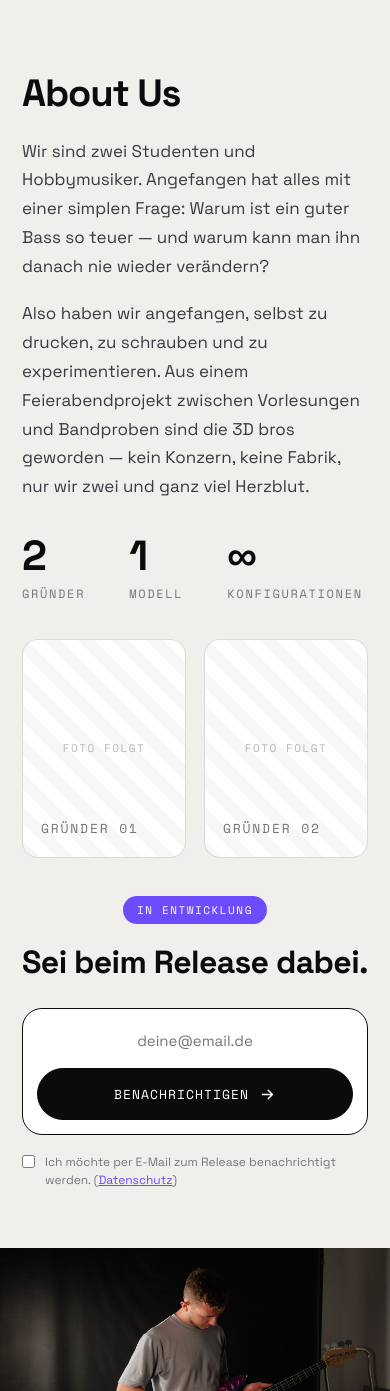
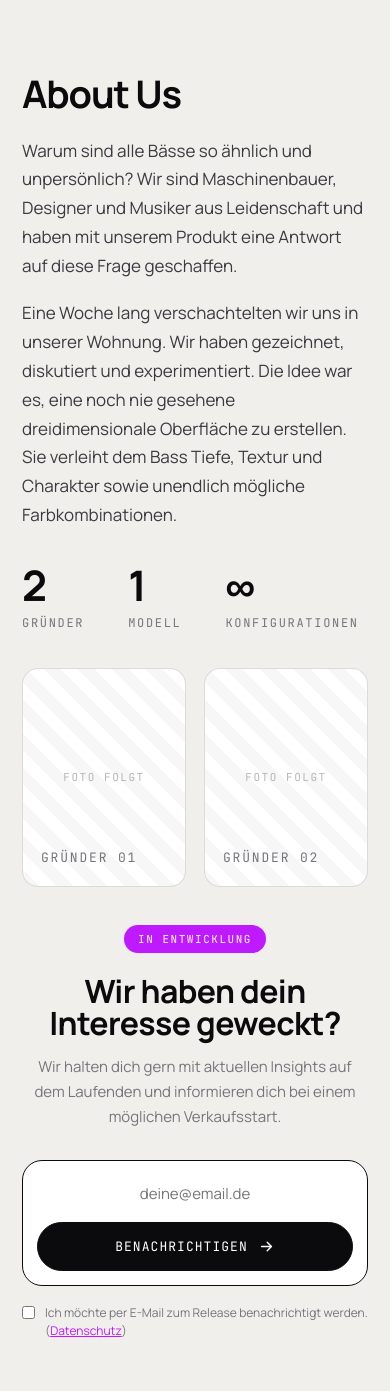
Before and after one commit to kecki03/Bass_Website, a Flask app: page / in a window 390 px wide. Shown: the part 2347-3738 px from the top of the page. Run offline with Flask 3, Linux system fonts and the light colour scheme.

Commit message:
Feinschliff Startseite: Schriften, Akzentfarbe, Texte & Fixes (#2)
- Schriften ueber CSS-Variablen: Manrope (Sans) + JetBrains Mono (Mono)
- Akzentfarbe einheitlich auf #be19ff (Startseite, Konfigurator, Hero)
- Topbar auf Deutsch (Prozess, Ueber uns), Release-Infotext ergaenzt
- Mobile: Einklapp-Feld (Dropbox) wieder schliessbar (Hover nur mit echtem Zeiger)
- "Der Prozess" halbtransparent & zentriert
- Scrollbar schlanker/abgerundet, faerbt beim Hover in die Akzentfarbe

Co-authored-by: Clemens Keckeis <clemens.keckeis@tu-berlin.de>
Co-authored-by: Claude Opus 4.8 <noreply@anthropic.com>

```diff
--- a/static/css/landing-v2.css
+++ b/static/css/landing-v2.css
@@ -11,15 +11,37 @@
     --ink:     #0b0b0d;
     --muted:   #75757c;
     --line:    rgba(0,0,0,0.14);
-    --accent:  #6d4bff;
+    --accent:  #be19ff;
     --maxw:    1280px;
+    /* Haupt-Schrift (grosse Schlagworte + Fliesstext). Frueher "Space Grotesk". */
+    --sans:    "Manrope", system-ui, sans-serif;
+    /* Technische Monospace-Schrift (Logo, Buttons, Labels). Hier zentral
+       aendern, um die Schrift ueberall auf der Startseite zu wechseln.
+       Frueher "Space Mono" – das hatte die auffaelligen Slab-Serifen an B/D. */
+    --mono:    "JetBrains Mono", ui-monospace, "SFMono-Regular", Menlo, monospace;
 }
 
 html { scroll-behavior: smooth; -webkit-text-size-adjust: 100%; }
 html, body { overflow-x: hidden; }
 
+/* ---------- Scrollbar (schlank, abgerundet, dezent) ---------- */
+/* Firefox */
+html { scrollbar-width: thin; scrollbar-color: rgba(11,11,13,0.28) transparent; }
+/* WebKit (Chrome/Edge/Safari): schwebender Pill-Thumb dank transparentem
+   Rand + background-clip; faerbt beim Hover in die Akzentfarbe. */
+::-webkit-scrollbar { width: 11px; }
+::-webkit-scrollbar-track { background: transparent; }
+::-webkit-scrollbar-thumb {
+    background: rgba(11,11,13,0.26);
+    border-radius: 999px;
+    border: 3px solid transparent;
+    background-clip: padding-box;
+    transition: background-color .2s;
+}
+::-webkit-scrollbar-thumb:hover { background: var(--accent); background-clip: padding-box; }
+
 body.landing-v2 {
-    font-family: "Space Grotesk", system-ui, sans-serif;
+    font-family: var(--sans);
     background: var(--bg);
     color: var(--ink);
     -webkit-font-smoothing: antialiased;
@@ -40,7 +62,7 @@ body.landing-v2 {
 .landing-v2 img { display: block; max-width: 100%; }
 
 .mono {
-    font-family: "Space Mono", ui-monospace, "SFMono-Regular", Menlo, monospace;
+    font-family: var(--mono);
     letter-spacing: 0.14em; text-transform: uppercase;
 }
 .wrap { max-width: var(--maxw); margin: 0 auto; padding: 0 34px; }
@@ -80,7 +102,7 @@ body.landing-v2 {
 .btn {
     display: inline-flex; align-items: center; gap: 10px;
     padding: 15px 26px; border-radius: 999px;
-    font-family: "Space Mono", monospace; font-size: 13px; letter-spacing: 0.08em; text-transform: uppercase;
+    font-family: var(--mono); font-size: 13px; letter-spacing: 0.08em; text-transform: uppercase;
     border: 1px solid var(--ink); background: var(--ink); color: var(--panel);
     cursor: pointer;
     transition: transform .2s, box-shadow .3s, background .2s, color .2s;
@@ -221,9 +250,10 @@ body.landing-v2 {
 .release__tag {
     display: inline-block; padding: 6px 14px; border-radius: 999px;
     background: var(--accent); color: #fff;
-    font-family: "Space Mono", monospace; font-size: 11px; letter-spacing: 0.14em; text-transform: uppercase; margin-bottom: 22px;
+    font-family: var(--mono); font-size: 11px; letter-spacing: 0.14em; text-transform: uppercase; margin-bottom: 22px;
 }
-.release__title { font-size: clamp(32px, 5.5vw, 62px); font-weight: 700; letter-spacing: -0.02em; line-height: 1.0; margin-bottom: 30px; }
+.release__title { font-size: clamp(32px, 5.5vw, 62px); font-weight: 700; letter-spacing: -0.02em; line-height: 1.0; margin-bottom: 16px; }
+.release__lead { max-width: 520px; margin: 0 auto 30px; color: var(--muted); font-size: 15px; line-height: 1.65; }
 .newsletter { max-width: 480px; margin: 0 auto; }
 .newsletter__row { display: flex; gap: 10px; border: 1px solid var(--ink); border-radius: 999px; padding: 6px 6px 6px 20px; background: var(--panel); }
 .newsletter input[type="email"] { flex: 1; border: none; background: transparent; color: var(--ink); font-family: inherit; font-size: 15px; outline: none; }
--- a/templates/admin/dashboard.html
+++ b/templates/admin/dashboard.html
@@ -5,7 +5,7 @@
     <meta name="viewport" content="width=device-width, initial-scale=1">
     <meta name="robots" content="noindex, nofollow">
     <title>3D Bros — Admin-Dashboard</title>
-    <link href="https://fonts.googleapis.com/css2?family=Space+Grotesk:wght@400;500;700&display=swap" rel="stylesheet">
+    <link href="https://fonts.googleapis.com/css2?family=Manrope:wght@400;500;700;800&display=swap" rel="stylesheet">
     <link rel="stylesheet" href="{{ url_for('static', filename='css/style.css') }}">
     <style>
         .admin-wrap { max-width: 1100px; margin: 0 auto; padding: 24px 20px 80px; }
--- a/templates/admin/login.html
+++ b/templates/admin/login.html
@@ -5,7 +5,7 @@
     <meta name="viewport" content="width=device-width, initial-scale=1">
     <meta name="robots" content="noindex, nofollow">
     <title>3D Bros — Admin-Login</title>
-    <link href="https://fonts.googleapis.com/css2?family=Space+Grotesk:wght@400;500;700&display=swap" rel="stylesheet">
+    <link href="https://fonts.googleapis.com/css2?family=Manrope:wght@400;500;700;800&display=swap" rel="stylesheet">
     <link rel="stylesheet" href="{{ url_for('static', filename='css/style.css') }}">
     <style>
         .admin-auth {
--- a/templates/configurator.html
+++ b/templates/configurator.html
@@ -6,7 +6,7 @@
     <title>3D Bros — Konfigurator</title>
     <link rel="preconnect" href="https://fonts.googleapis.com">
     <link rel="preconnect" href="https://fonts.gstatic.com" crossorigin>
-    <link href="https://fonts.googleapis.com/css2?family=Space+Grotesk:wght@400;500;700&family=Space+Mono:wght@400;700&display=swap" rel="stylesheet">
+    <link href="https://fonts.googleapis.com/css2?family=Manrope:wght@400;500;700;800&family=JetBrains+Mono:wght@400;700&display=swap" rel="stylesheet">
     <link rel="stylesheet" href="{{ url_for('static', filename='css/style.css') }}">
     <!-- Polyfill fuer Importmaps (aeltere mobile Browser, z. B. iOS-Safari < 16.4) -->
     <script async src="https://unpkg.com/es-module-shims@1.10.0/dist/es-module-shims.js"></script>
--- a/templates/datenschutz.html
+++ b/templates/datenschutz.html
@@ -6,7 +6,7 @@
     <title>3D Bros — Datenschutzerklärung</title>
     <link rel="preconnect" href="https://fonts.googleapis.com">
     <link rel="preconnect" href="https://fonts.gstatic.com" crossorigin>
-    <link href="https://fonts.googleapis.com/css2?family=Space+Grotesk:wght@400;500;700&family=Space+Mono:wght@400;700&display=swap" rel="stylesheet">
+    <link href="https://fonts.googleapis.com/css2?family=Manrope:wght@400;500;700;800&family=JetBrains+Mono:wght@400;700&display=swap" rel="stylesheet">
     <link rel="stylesheet" href="{{ url_for('static', filename='css/style.css') }}">
 </head>
 <body class="legal-page">
--- a/templates/impressum.html
+++ b/templates/impressum.html
@@ -6,7 +6,7 @@
     <title>3D Bros — Impressum</title>
     <link rel="preconnect" href="https://fonts.googleapis.com">
     <link rel="preconnect" href="https://fonts.gstatic.com" crossorigin>
-    <link href="https://fonts.googleapis.com/css2?family=Space+Grotesk:wght@400;500;700&family=Space+Mono:wght@400;700&display=swap" rel="stylesheet">
+    <link href="https://fonts.googleapis.com/css2?family=Manrope:wght@400;500;700;800&family=JetBrains+Mono:wght@400;700&display=swap" rel="stylesheet">
     <link rel="stylesheet" href="{{ url_for('static', filename='css/style.css') }}">
 </head>
 <body class="legal-page">
--- a/templates/index.html
+++ b/templates/index.html
@@ -6,7 +6,7 @@
     <title>3D bros — Ein Bass aus dem 3D-Drucker</title>
     <link rel="preconnect" href="https://fonts.googleapis.com">
     <link rel="preconnect" href="https://fonts.gstatic.com" crossorigin>
-    <link href="https://fonts.googleapis.com/css2?family=Space+Grotesk:wght@400;500;700&family=Space+Mono:wght@400;700&display=swap" rel="stylesheet">
+    <link href="https://fonts.googleapis.com/css2?family=Manrope:wght@400;500;700;800&family=JetBrains+Mono:wght@400;700&display=swap" rel="stylesheet">
     <link rel="stylesheet" href="{{ url_for('static', filename='css/landing-v2.css') }}">
 </head>
 <body class="landing-v2">
@@ -16,8 +16,8 @@
         <a class="topbar__brand" href="#top">3D bros</a>
         <nav class="topbar__nav">
             <a href="#modular">Modularität</a>
-            <a href="#process">Process</a>
-            <a href="#about">About</a>
+            <a href="#process">Prozess</a>
+            <a href="#about">Über uns</a>
             <a class="nav-konf" href="{{ url_for('configurator') }}">Konfigurator</a>
         </nav>
     </header>
@@ -42,7 +42,7 @@
     <!-- ===================== MODULARITÄT (Vollbild) ===================== -->
     <section class="section--modular" id="modular" data-nav="dark">
         <div class="modular__left">
-            <h2 class="modular__title">One&nbsp;Base.<br><span class="accent">Many&nbsp;Looks.</span></h2>
+            <h2 class="modular__title">Eine&nbsp;Basis.<br><span class="accent">Dein&nbsp;Look.</span></h2>
             <div class="dropbox" tabindex="0" role="button" aria-expanded="false">
                 <div class="dropbox__head">
                     <h3>So funktioniert das Prinzip</h3>
@@ -50,7 +50,9 @@
                 </div>
                 <div class="dropbox__more">
                     <div>
-                        <p>Das Mittelteil aus carbonfaser­verstärktem ABS beherbergt alle technischen Bauteile und verschmilzt mit wenigen Schrauben mit den austauschbaren Körperteilen. Dadurch lassen sich mit einem System einfach individuelle Korpus­designs realisieren und nach Belieben ändern.</p>
+                        <p>Im Mittelteil aus carbonfaserverstärktem ABS steckt die komplette Technik.
+                            Die austauschbaren Korpusteile werden mit wenigen Schrauben befestigt und ermöglichen es,
+                             den Look deiner Gitarre jederzeit individuell anzupassen. </p>
                     </div>
                 </div>
             </div>
@@ -75,7 +77,7 @@
             <source src="{{ url_for('static', filename='img/site/process.mp4') }}" type="video/mp4">
         </video>
         <div class="process__overlay">
-            <h2 class="process__title">The Process</h2>
+            <h2 class="process__title">Der Prozess</h2>
         </div>
     </section>
 
@@ -85,8 +87,14 @@
             <div class="about__grid">
                 <div class="about__text">
                     <h2 class="sec-title" style="margin-bottom:24px">About Us</h2>
-                    <p>Wir sind zwei Studenten und Hobbymusiker. Angefangen hat alles mit einer simplen Frage: Warum ist ein guter Bass so teuer — und warum kann man ihn danach nie wieder verändern?</p>
-                    <p>Also haben wir angefangen, selbst zu drucken, zu schrauben und zu experimentieren. Aus einem Feierabendprojekt zwischen Vorlesungen und Bandproben sind die 3D bros geworden — kein Konzern, keine Fabrik, nur wir zwei und ganz viel Herzblut.</p>
+                    <p>Warum sind alle Bässe so ähnlich und unpersönlich? Wir sind Maschinenbauer, Designer und Musiker aus Leidenschaft und haben
+                        mit unserem Produkt eine Antwort auf diese Frage geschaffen.
+                    </p>
+                    <p>Eine Woche lang verschachtelten wir uns in unserer Wohnung.
+                        Wir haben gezeichnet, diskutiert und experimentiert.
+                        Die Idee war es, eine noch nie gesehene dreidimensionale Oberfläche zu erstellen.
+                        Sie verleiht dem Bass Tiefe, Textur und Charakter sowie unendlich mögliche Farbkombinationen.
+                    </p>
                     <div class="about__stats">
                         <div class="about__stat"><div class="n">2</div><div class="l mono">Gründer</div></div>
                         <div class="about__stat"><div class="n">1</div><div class="l mono">Modell</div></div>
@@ -111,7 +119,8 @@
     <section class="section release" id="release" data-nav="dark">
         <div class="wrap">
             <span class="release__tag">In Entwicklung</span>
-            <h2 class="release__title">Sei beim Release dabei.</h2>
+            <h2 class="release__title">Wir haben dein Interesse geweckt?</h2>
+            <p class="release__lead">Wir halten dich gern mit aktuellen Insights auf dem Laufenden und informieren dich bei einem möglichen Verkaufsstart.</p>
             <form id="newsletterForm" class="newsletter">
                 <div class="newsletter__row">
                     <input type="email" name="email" required placeholder="deine@email.de" aria-label="E-Mail-Adresse">
```
Also changed, not shown: other parts of static/css/landing-v2.css (+17 -10 lines), static/css/style.css (+15 -14 lines).
